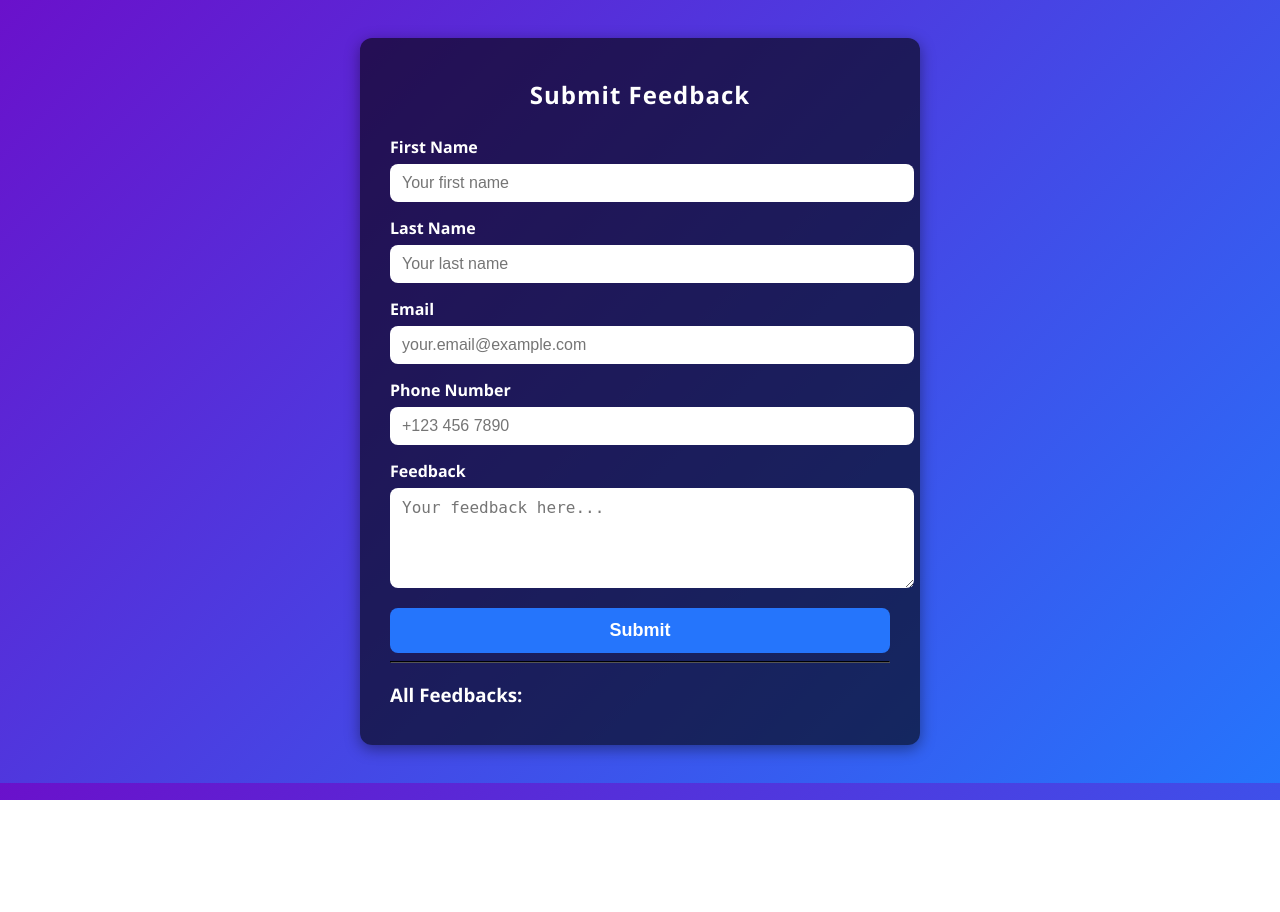
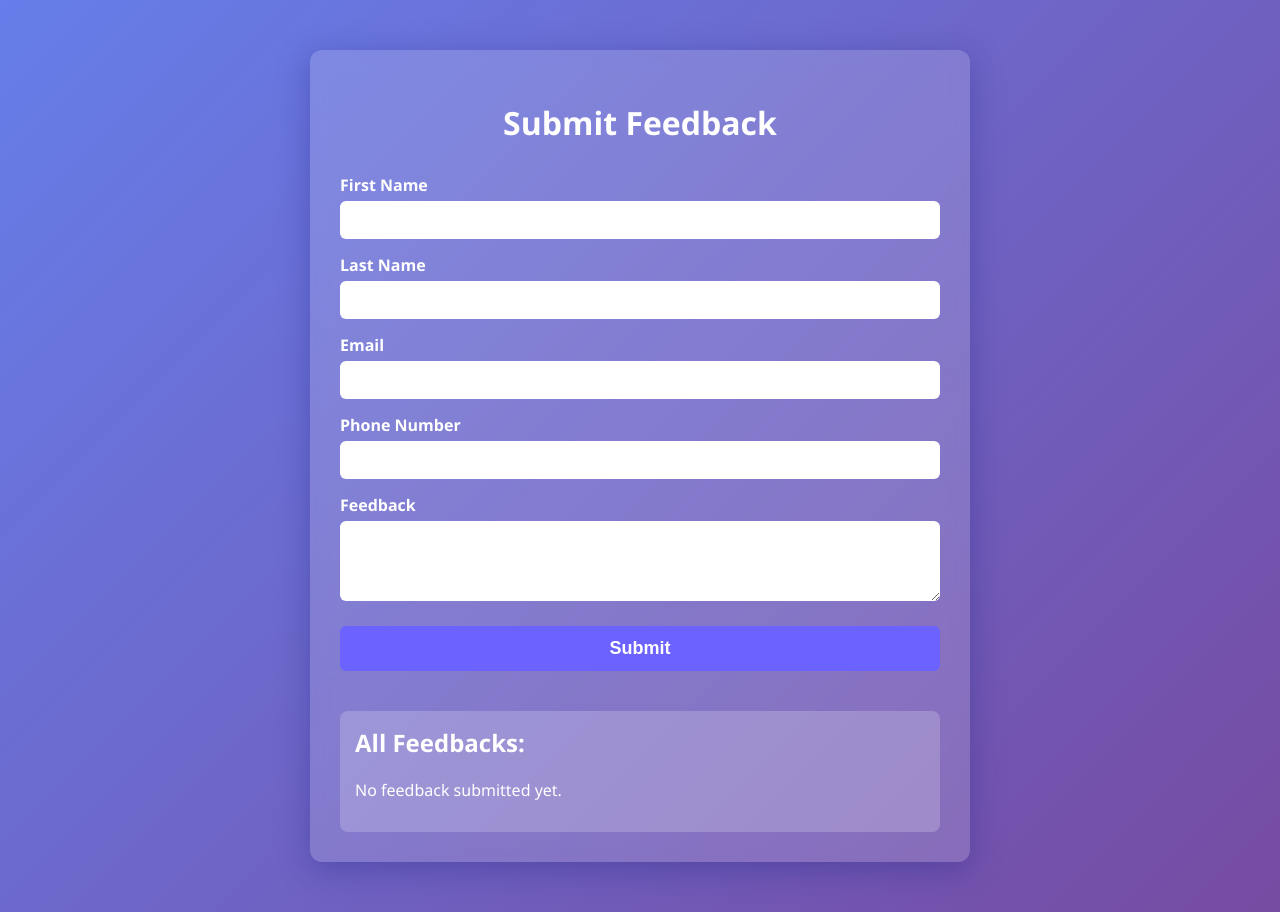
Before and after one commit to manjukolkar/sample-project-1, a Flask app: page / in a window 1280 px wide. Before the commit the page ends 800 px from the top, so only its background shows below. Run offline with Flask 2, Linux system fonts and the light colour scheme.

Commit message:
Update index.html

```diff
--- a/app/templates/index.html
+++ b/app/templates/index.html
@@ -3,97 +3,118 @@
 <head>
   <meta charset="UTF-8" />
   <meta name="viewport" content="width=device-width, initial-scale=1" />
-  <title>Feedback Form</title>
+  <title>Submit Feedback</title>
   <style>
     body {
-      background: linear-gradient(135deg, #6a11cb 0%, #2575fc 100%);
+      background: linear-gradient(135deg, #667eea, #764ba2);
       font-family: 'Segoe UI', Tahoma, Geneva, Verdana, sans-serif;
       color: #fff;
+      margin: 0;
+      padding: 0;
+    }
+    .container {
+      max-width: 600px;
+      background: rgba(255, 255, 255, 0.15);
+      margin: 50px auto;
       padding: 30px;
+      border-radius: 12px;
+      box-shadow: 0 8px 32px 0 rgba(31, 38, 135, 0.37);
+      backdrop-filter: blur(8px);
+      -webkit-backdrop-filter: blur(8px);
     }
-
-    .container {
-      max-width: 500px;
-      margin: auto;
-      background: rgba(0,0,0,0.6);
-      padding: 20px 30px;
-      border-radius: 12px;
-      box-shadow: 0 4px 15px rgba(0,0,0,0.4);
+    h1 {
+      text-align: center;
+      margin-bottom: 30px;
+      font-weight: 700;
     }
-
-    h2 {
-      text-align: center;
-      margin-bottom: 25px;
-      font-weight: 700;
-      letter-spacing: 1px;
-    }
-
     label {
       display: block;
-      margin-bottom: 6px;
+      margin: 15px 0 5px;
       font-weight: 600;
     }
-
     input[type="text"],
     input[type="email"],
     input[type="tel"],
     textarea {
       width: 100%;
-      padding: 10px 12px;
-      margin-bottom: 15px;
-      border-radius: 8px;
+      padding: 10px;
       border: none;
+      border-radius: 6px;
       font-size: 16px;
       outline: none;
+      box-sizing: border-box;
     }
-
     textarea {
       resize: vertical;
       min-height: 80px;
     }
-
-    input[type="submit"] {
+    button {
+      margin-top: 20px;
       width: 100%;
-      background: #2575fc;
+      padding: 12px;
+      background-color: #6c63ff;
       border: none;
-      padding: 12px;
-      border-radius: 8px;
+      border-radius: 6px;
+      color: white;
+      font-weight: 700;
       font-size: 18px;
-      font-weight: 700;
-      color: white;
       cursor: pointer;
       transition: background-color 0.3s ease;
     }
-
-    input[type="submit"]:hover {
-      background: #6a11cb;
+    button:hover {
+      background-color: #5752d4;
+    }
+    .feedback-list {
+      margin-top: 40px;
+      background: rgba(255, 255, 255, 0.2);
+      padding: 15px;
+      border-radius: 8px;
+      max-height: 200px;
+      overflow-y: auto;
+    }
+    .feedback-list h2 {
+      margin-top: 0;
+    }
+    .feedback-item {
+      background-color: rgba(0, 0, 0, 0.2);
+      margin-bottom: 8px;
+      padding: 10px;
+      border-radius: 6px;
     }
   </style>
 </head>
 <body>
   <div class="container">
-    <h2>Submit Feedback</h2>
-    <form method="POST" action="/submit-feedback">
-      <label for="firstName">First Name</label>
-      <input type="text" id="firstName" name="firstName" placeholder="Your first name" required />
+    <h1>Submit Feedback</h1>
+    <form method="POST" action="/">
+      <label for="first_name">First Name</label>
+      <input type="text" name="first_name" id="first_name" required />
 
-      <label for="lastName">Last Name</label>
-      <input type="text" id="lastName" name="lastName" placeholder="Your last name" required />
+      <label for="last_name">Last Name</label>
+      <input type="text" name="last_name" id="last_name" required />
 
       <label for="email">Email</label>
-      <input type="email" id="email" name="email" placeholder="your.email@example.com" required />
+      <input type="email" name="email" id="email" required />
 
       <label for="phone">Phone Number</label>
-      <input type="tel" id="phone" name="phone" placeholder="+123 456 7890" />
+      <input type="tel" name="phone" id="phone" />
 
       <label for="feedback">Feedback</label>
-      <textarea id="feedback" name="feedback" placeholder="Your feedback here..." required></textarea>
+      <textarea name="feedback" id="feedback" required></textarea>
 
-      <input type="submit" value="Submit" />
+      <button type="submit">Submit</button>
     </form>
-    <hr style="border-color: #555;" />
-    <h3>All Feedbacks:</h3>
-    <!-- Here you can dynamically render feedback -->
+
+    <div class="feedback-list">
+      <h2>All Feedbacks:</h2>
+      {% if feedbacks %}
+        {% for fb in feedbacks %}
+          <div class="feedback-item">{{ fb }}</div>
+        {% endfor %}
+      {% else %}
+        <p>No feedback submitted yet.</p>
+      {% endif %}
+    </div>
   </div>
 </body>
 </html>
```
